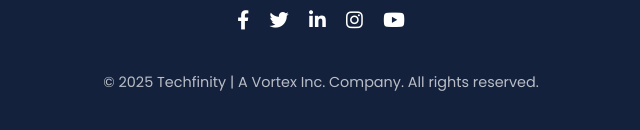
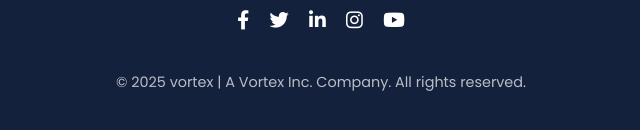
Before and after one commit to E-man7/vortex, a plain HTML site: page innovations.html in a window 1280 px wide. Shown: the part 5415-5545 px from the top of the page, 319-959 px from the left. Drawn offline with Linux system fonts and the light colour scheme.

Commit message:
Update innovations.html

```diff
--- a/innovations.html
+++ b/innovations.html
@@ -716,7 +716,7 @@
                 <a href="#"><i class="fab fa-youtube"></i></a>
             </div>
             <div class="copyright">
-                &copy; 2025 Techfinity | A Vortex Inc. Company. All rights reserved.
+                &copy; 2025 vortex | A Vortex Inc. Company. All rights reserved.
             </div>
         </div>
     </footer>
```
